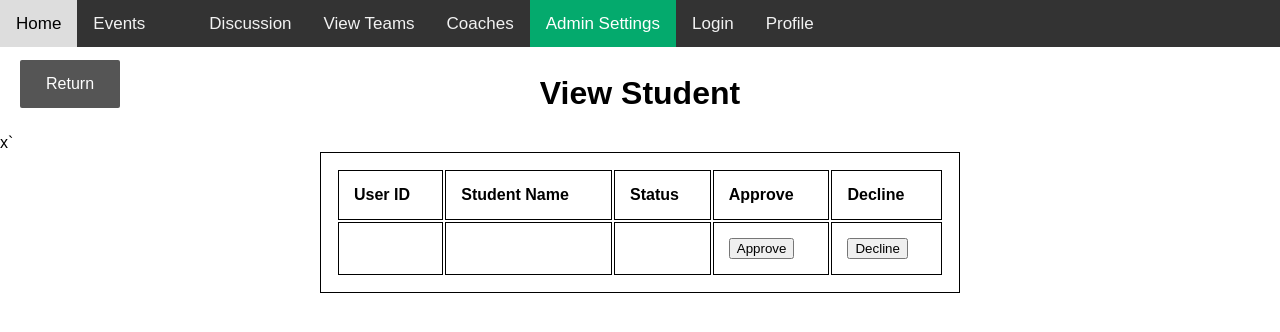
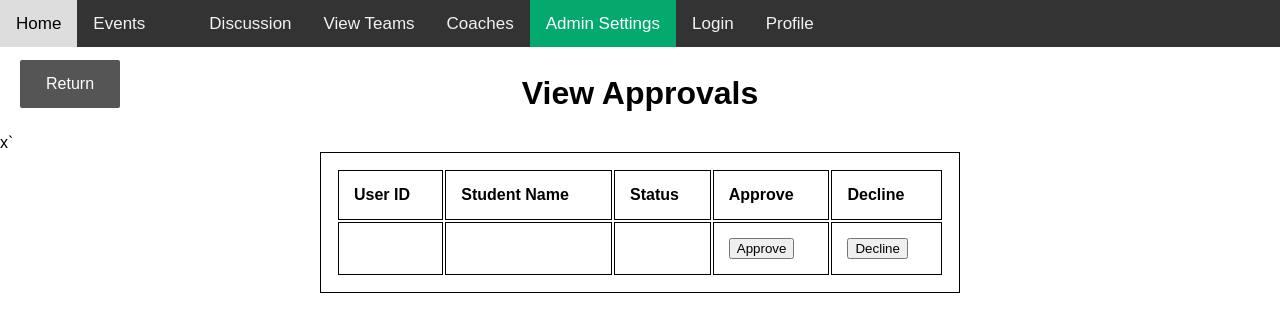
Before and after one commit to AZubair-Iron/csc340-prototype, a plain HTML site: page src/main/resources/templates/view-approval.html in a window 1280 px wide. Shown: the top 332 px of the page. Drawn offline with Linux system fonts and the light colour scheme.

Commit message:
fixed some headings

```diff
--- a/src/main/resources/templates/view-approval.html
+++ b/src/main/resources/templates/view-approval.html
@@ -5,7 +5,7 @@
   <meta name="viewport" content="width=device-width, initial-scale=1.0">
   <link rel="stylesheet" href="/css/navbar.css">
   <link rel="stylesheet" href="/css/stylehome.css">
-  <title>View Coaches</title>
+  <title>View Approvals</title>
   <link rel="icon" href="images/uncg-esports-dr-sh-800.jpg">
 </head>
 <body>
@@ -30,7 +30,7 @@
 <br>
 <br>
 
-<h1>View Student</h1>
+<h1>View Approvals</h1>
 
 
 <table class="center" style="width:50%">
```
Also changed, not shown: src/main/resources/templates/events-list.html (+3 -0 lines), src/main/resources/templates/view-coach-approval.html (+1 -1 lines).
